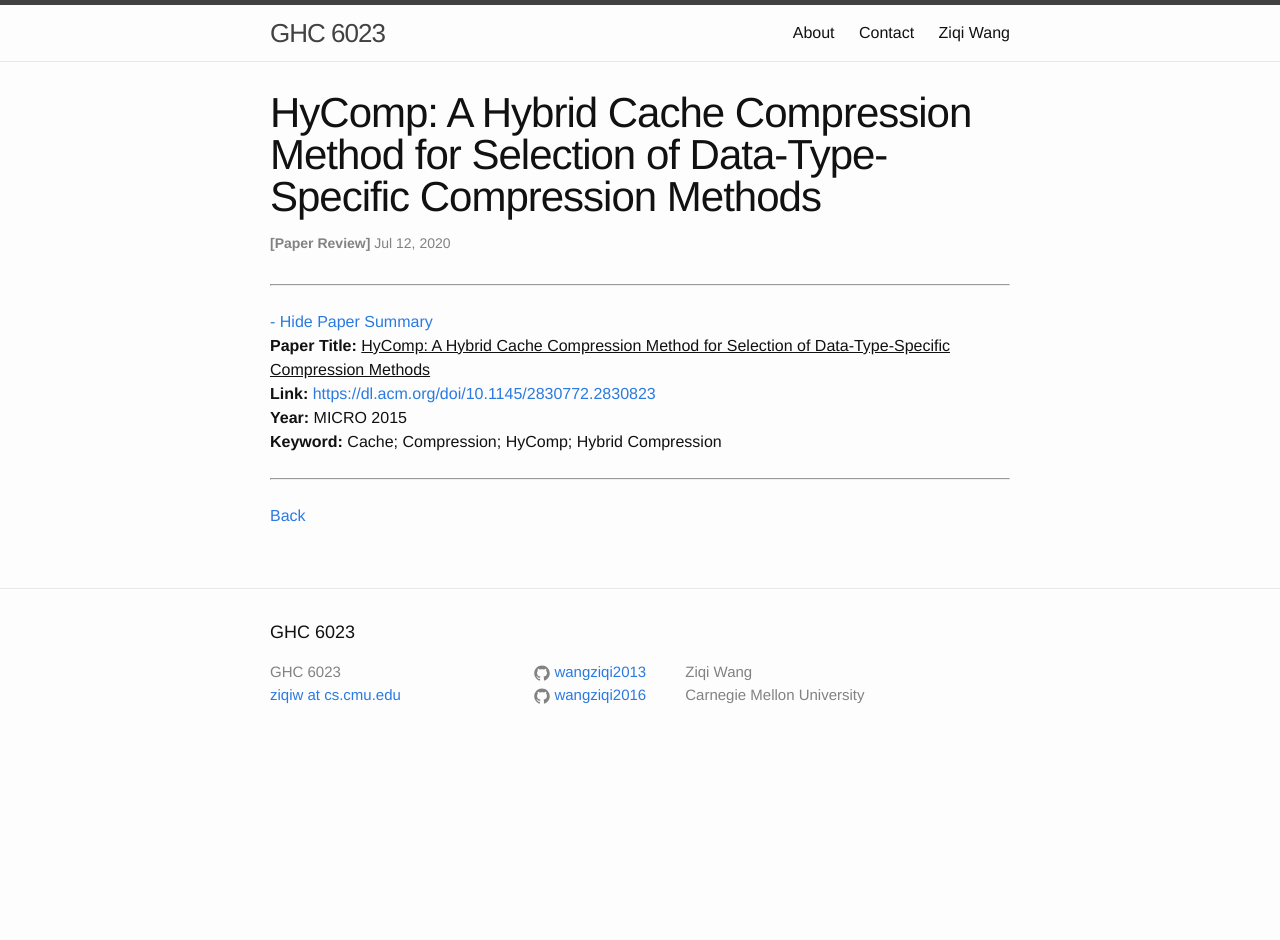
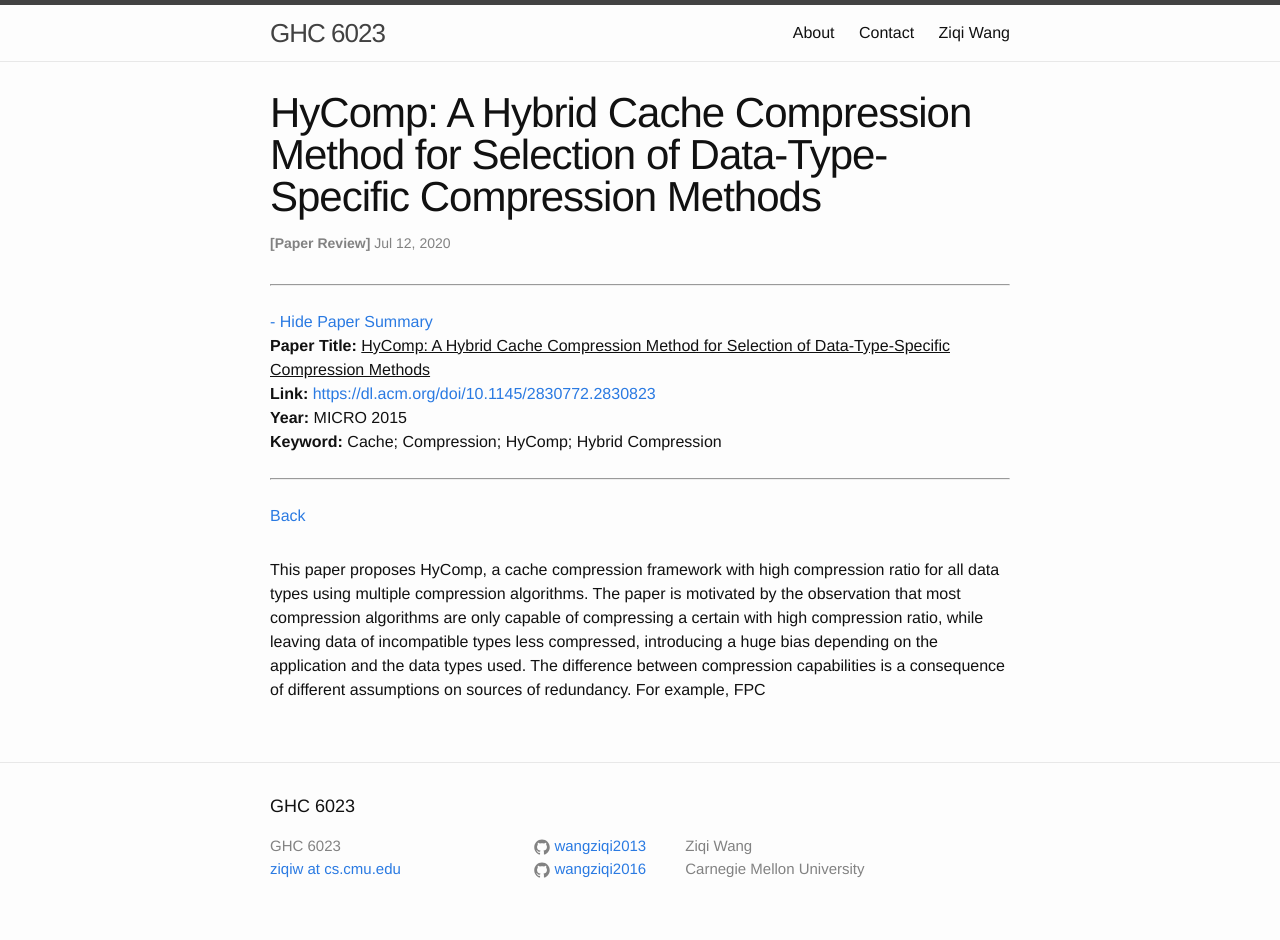
Before and after one commit to wangziqi2013/wangziqi2013.github.io, a Jekyll site: the page built from _posts/2020-07-12-hycomp.markdown, in a window 1280 px wide. Built offline with Jekyll 4.4.1, drawn with Linux system fonts in a browser that asks for light colours; before the commit the page ends 900 px from its top, so only the background shows below that.

Commit message:
Adding motivation

```diff
--- a/_posts/2020-07-12-hycomp.markdown
+++ b/_posts/2020-07-12-hycomp.markdown
@@ -12,3 +12,9 @@ htm_cd:
 htm_cr:
 version_mgmt:
 ---
+
+This paper proposes HyComp, a cache compression framework with high compression ratio for all data types using multiple
+compression algorithms. The paper is motivated by the observation that most compression algorithms are only capable of
+compressing a certain with high compression ratio, while leaving data of incompatible types less compressed, introducing
+a huge bias depending on the application and the data types used. The difference between compression capabilities is
+a consequence of different assumptions on sources of redundancy. For example, FPC
```
